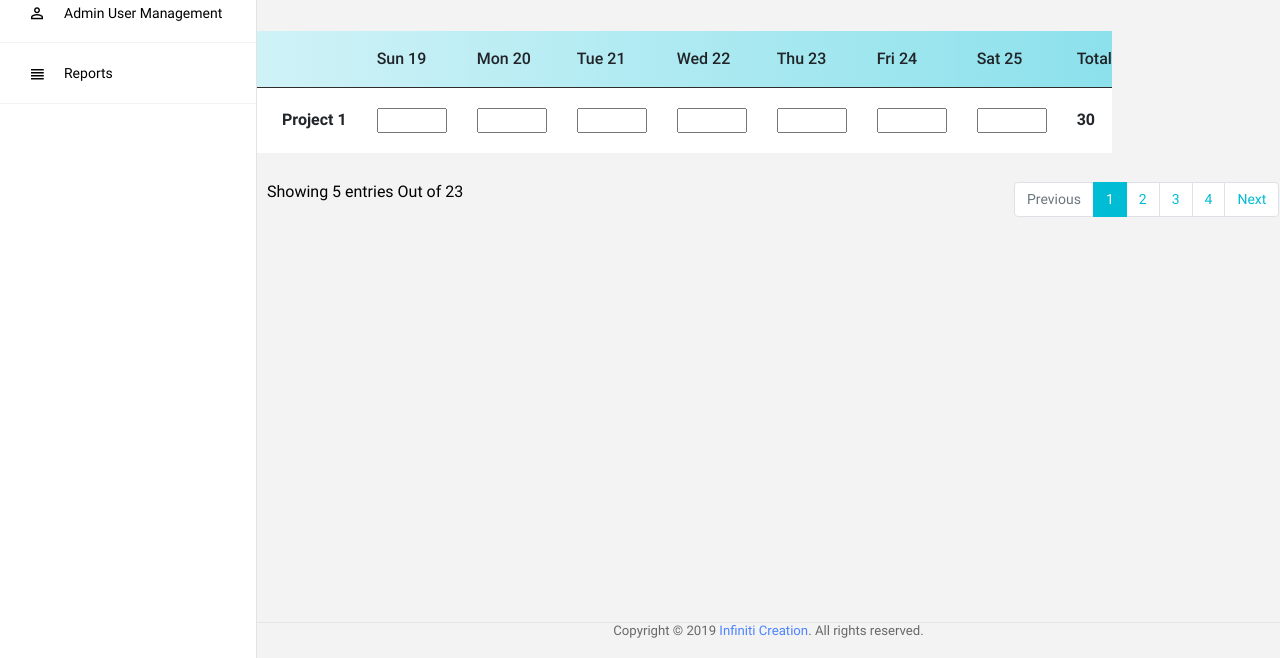
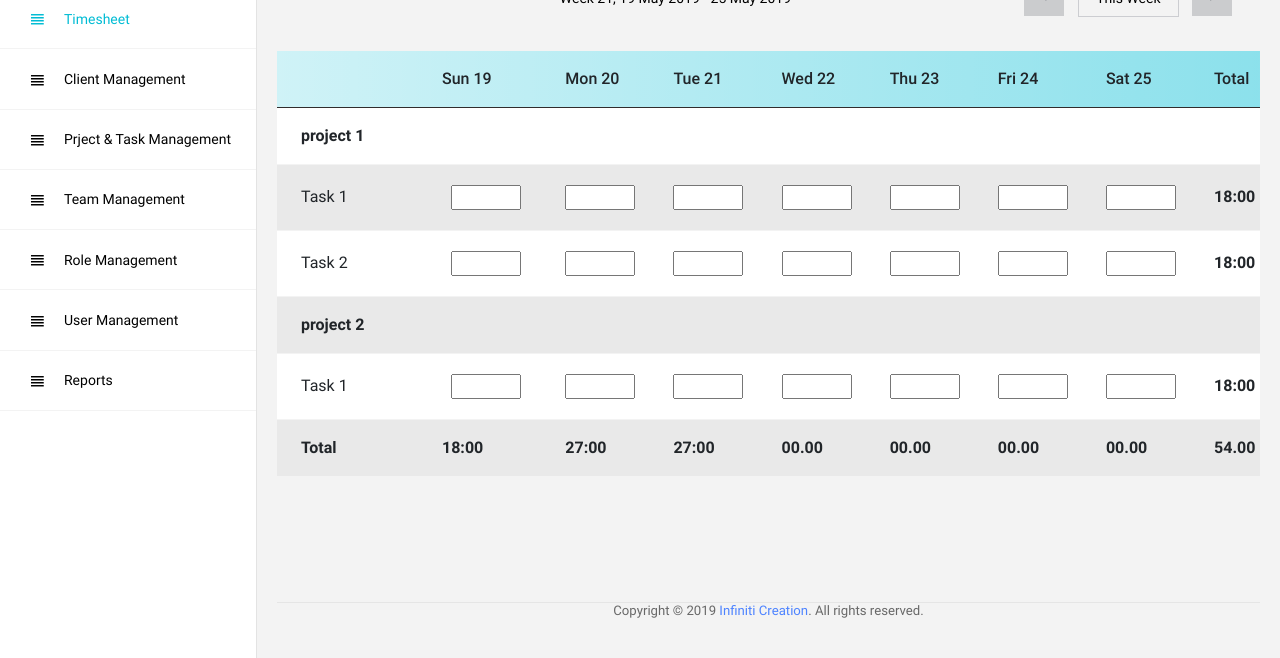
Before and after one commit to sublimedatasys/timesheet, a plain HTML site: page pages/super_admin/timesheet.html in a window 1280 px wide. Shown: the part 142-800 px from the top of the page. Drawn offline with Linux system fonts and the light colour scheme; files that its build step writes are made by us from their sources.

Commit message:
changes in timesheet

```diff
--- a/pages/super_admin/timesheet.html
+++ b/pages/super_admin/timesheet.html
@@ -5,7 +5,7 @@
   <!-- Required meta tags -->
   <meta charset="utf-8">
   <meta name="viewport" content="width=device-width, initial-scale=1, shrink-to-fit=no">
-  <title>Tenant Admin</title>
+  <title>Timesheet</title>
   <!-- plugins:css -->
   <link rel="stylesheet" href="https://fonts.googleapis.com/css?family=Roboto|Varela+Round">
   <link rel="stylesheet" href="https://fonts.googleapis.com/icon?family=Material+Icons">
@@ -37,7 +37,7 @@
       </div>
       <div class="navbar-menu-wrapper d-flex align-items-center justify-content-end">
         <div class="header-style">
-          <h4>Tenant Admin Dashboard </h4>
+          <h4>Timesheet</h4>
         </div>
         <ul class="navbar-nav navbar-nav-right">
           <li class="nav-item dropdown mr-1">
@@ -76,28 +76,59 @@
       <nav class="sidebar sidebar-offcanvas" id="sidebar">
           <ul class="nav">
             <li class="nav-item">
-            <a class="nav-link" href="../Tenant_Admin/Tenant_Admin.html">
+              <a class="nav-link" href="dashboard.html">
                 <i class="mdi mdi-home menu-icon"></i>
                 <span class="menu-title">Dashboard</span>
               </a>
             </li>
             <li class="nav-item">
-            <a class="nav-link" href="../User_Management/User_Management.html">
-              <i class="mdi mdi-account-outline menu-icon"></i>
-              <span class="menu-title">Admin User Management</span>
+              <a class="nav-link" href="../super_admin/timesheet.html">
+                <i class="mdi mdi-view-headline menu-icon"></i>
+                <span class="menu-title">Timesheet</span>
+              </a>
+
+            </li>
+            <li class="nav-item">
+              <a class="nav-link" href="../super_admin/client management/client_management.html">
+                <i class="mdi mdi-view-headline menu-icon"></i>
+                <span class="menu-title"> Client Management</span>
               </a>
             </li>
             <li class="nav-item">
-            <a class="nav-link" href="../LoginProcess/login.html">
+                  <a class="nav-link" href="#">
                     <i class="mdi mdi-view-headline menu-icon"></i>
-              <span class="menu-title"> Reports</span>
+                    <span class="menu-title">Prject & Task Management</span>
+                  </a>
+                </li>
+                <li class="nav-item">
+                      <a class="nav-link" href="#">
+                        <i class="mdi mdi-view-headline menu-icon"></i>
+                        <span class="menu-title">Team Management</span>
+                      </a>
+                    </li>
+                    <li class="nav-item">
+                          <a class="nav-link" href="#">
+                            <i class="mdi mdi-view-headline menu-icon"></i>
+                            <span class="menu-title">Role Management</span>
+                          </a>
+                        </li>
+                        <li class="nav-item">
+                              <a class="nav-link" href="#">
+                                <i class="mdi mdi-view-headline menu-icon"></i>
+                                <span class="menu-title">User Management</span>
+                              </a>
+                            </li>
+                            <li class="nav-item">
+                                  <a class="nav-link" href="#">
+                                    <i class="mdi mdi-view-headline menu-icon"></i>
+                                    <span class="menu-title">Reports</span>
                                   </a>
                                 </li>
           </ul>
         </nav>
       <!-- partial -->
       <div class="main-panel">
-        <div class="content-wrapper">
+        <div class="content-wrapper main">
         <div class="grid-margin">
           <h2>Timesheet</h2>
           <div class="date-row">
@@ -117,7 +148,7 @@
               </div>
           </div>
         </div>
-        <table class="table table-primary responsive">
+        <table class="table table-primary table-responsive">
           <thead>
             <tr class="header-style">
               <th class="header" scope="col" role="columnheader"></th>
@@ -133,7 +164,18 @@
           </thead>
           <tbody>
               <tr class="Colm-style">
-              <th>Project 1</th>
+                  <th class="head">project 1</th>
+                  <th></th>
+                  <th></th>
+                  <th></th>
+                  <th></th>
+                  <th></th>
+                  <th></th>
+                  <th></th>
+                  <th></th>
+                </tr>
+            <tr class="Colm-style">
+              <td>Task 1</td>
               <th><input type="text" name="whatevere" class="timesheet-input"></th>
               <th><input type="text" name="whatevere" class="timesheet-input"></th>
               <th><input type="text" name="whatevere" class="timesheet-input"></th>
@@ -141,34 +183,56 @@
               <th><input type="text" name="whatevere" class="timesheet-input"></th>
               <th><input type="text" name="whatevere" class="timesheet-input"></th>
               <th><input type="text" name="whatevere" class="timesheet-input"></th>
-              <th>30</th>
+              <th>18:00</th>
+            </tr>
+            <tr class="Colm-style">
+                <td>Task 2</td>
+                <th><input type="text" name="whatevere" class="timesheet-input"></th>
+                <th><input type="text" name="whatevere" class="timesheet-input"></th>
+                <th><input type="text" name="whatevere" class="timesheet-input"></th>
+                <th><input type="text" name="whatevere" class="timesheet-input"></th>
+                <th><input type="text" name="whatevere" class="timesheet-input"></th>
+                <th><input type="text" name="whatevere" class="timesheet-input"></th>
+                <th><input type="text" name="whatevere" class="timesheet-input"></th>
+                <th>18:00</th>
+              </tr>
+              <tr class="Colm-style">
+                  <th class="head"> project 2</th>
+                  <th></th>
+                  <th></th>
+                  <th></th>
+                  <th></th>
+                  <th></th>
+                  <th></th>
+                  <th></th>
+                  <th></th>
+                </tr>
+                <tr class="Colm-style">
+                    <td>Task 1</td>
+                    <th><input type="text" name="whatevere" class="timesheet-input"></th>
+                    <th><input type="text" name="whatevere" class="timesheet-input"></th>
+                    <th><input type="text" name="whatevere" class="timesheet-input"></th>
+                    <th><input type="text" name="whatevere" class="timesheet-input"></th>
+                    <th><input type="text" name="whatevere" class="timesheet-input"></th>
+                    <th><input type="text" name="whatevere" class="timesheet-input"></th>
+                    <th><input type="text" name="whatevere" class="timesheet-input"></th>
+                    <th>18:00</th>
+                  </tr>
+                  <tr class="Colm-style">
+                      <th>Total</th>
+                      <th>18:00</th>
+                      <th>27:00</th>
+                      <th>27:00</th>
+                      <th>00.00</th>
+                      <th>00.00</th>
+                      <th>00.00</th>
+                      <th>00.00</th>
+                      <th>54.00</th>
                     </tr>
         </table>
 
-        <div class="col-xs-12 col-sm-12 col-md-5">
-          <div class="dataTables_info" id="dom-jqry_info" role="status" aria-live="polite">Showing 5 entries Out of
-            23
-          </div>
-        </div>
-        <div>
-          <div class="dataTables_paginate paging_simple_numbers" id="dom-jqry_paginate">
-            <ul class="pagination">
-              <li class="paginate_button page-item previous disabled" id="dom-jqry_previous"><a href="#"
-                  aria-controls="dom-jqry" data-dt-idx="0" tabindex="0" class="page-link">Previous</a>
-              </li>
-              <li class="paginate_button page-item active"><a href="../Tenant_Admin/Tenant_Admin.html"
-                  aria-controls="dom-jqry" data-dt-idx="1" tabindex="0" class="page-link">1</a></li>
-              <li class="paginate_button page-item "><a href="../Tenant_Admin/Tenant_Admin.html"
-                  aria-controls="dom-jqry" data-dt-idx="2" tabindex="0" class="page-link">2</a></li>
-              <li class="paginate_button page-item "><a href="#" aria-controls="dom-jqry" data-dt-idx="2"
-                  tabindex="0" class="page-link">3</a></li>
-              <li class="paginate_button page-item "><a href="#" aria-controls="dom-jqry" data-dt-idx="2"
-                  tabindex="0" class="page-link">4</a></li>
-              <li class="paginate_button page-item next" id="dom-jqry_next"><a href="#" aria-controls="dom-jqry"
-                  data-dt-idx="3" tabindex="0" class="page-link">Next</a></li>
-            </ul>
-          </div>
-        </div>
+
+
         </div>
 
         <!-- partial:../../partials/_footer.html -->
```
Also changed, not shown: css/style.css. Lines whose indentation alone changed are shown as unchanged.
